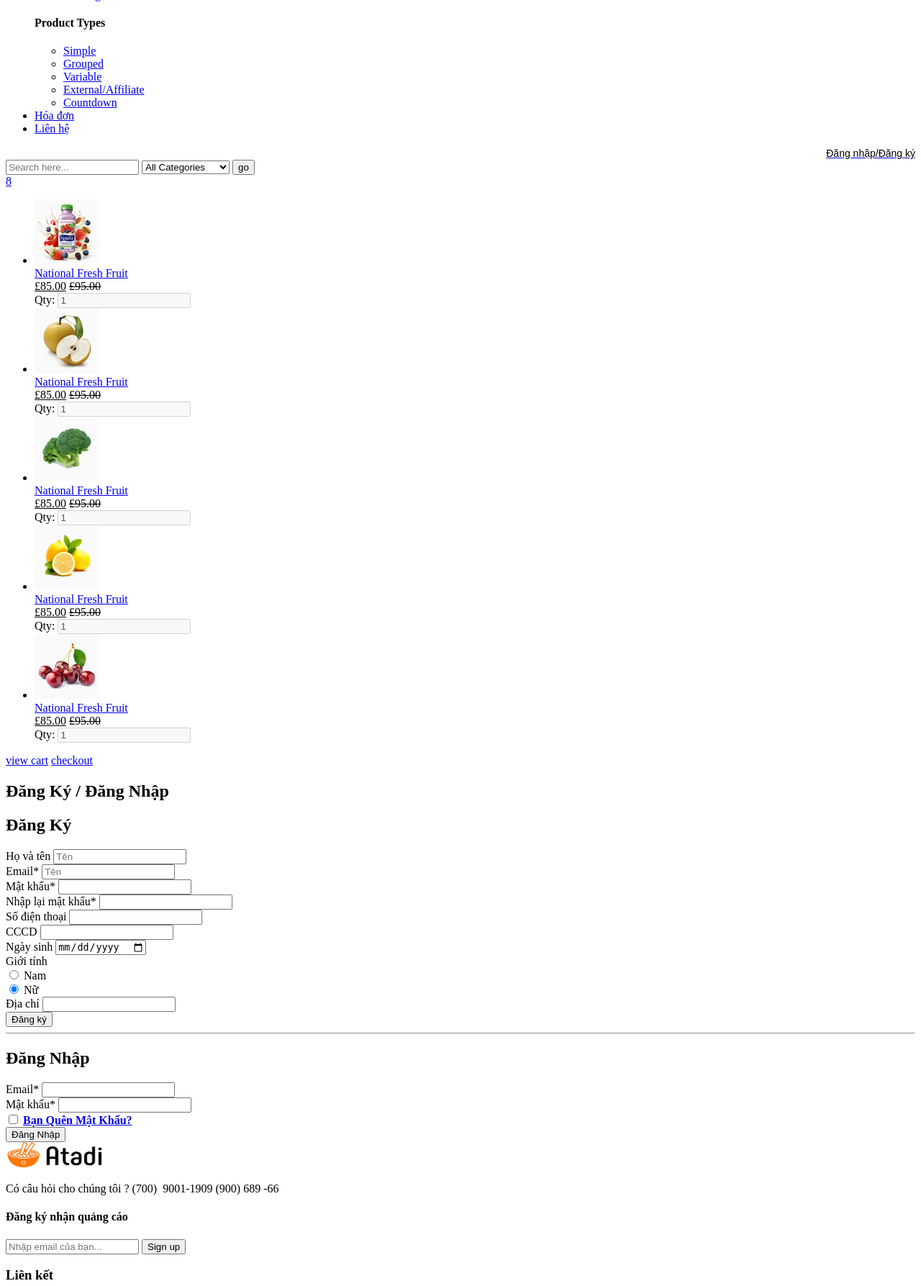
After one commit to NDMTP/Atadi, a PHP site: page /dangki.php in a window 1280 px wide. The commit adds this page. Shown: the part 1480-3267 px from the top of the page at 72% size. Run offline with PHP 8.4, Linux system fonts and the light colour scheme.

Commit message:
dang chinh code dangnhap

```diff
--- /dev/null
+++ b/dangki.php
@@ -0,0 +1,137 @@
+<!DOCTYPE html>
+<html lang="EN">
+
+<!-- footer--><?php
+include("header.php");
+
+?>
+ <title>Đăng nhập - Đăng ký</title>
+<!-- tai khoan Start -->
+<div class="container-fluid pt-5">
+    <div class="text-center mb-4">
+        <h2 class="section-title px-5"><span class="px-2">Đăng Ký / Đăng Nhập</span></h2>
+    </div>
+
+    <div class="row px-xl-5">
+        <!-- dag ky-->
+        <div class="col-lg-5 mb-5">
+            <section class="dangky">
+                <div class="row">
+                    <div class="col-6">
+                        <form class="row g-3 formdangky" action="dangky.php" method="POST">
+                            <h2>Đăng Ký</h2>
+                            <div class="col-12">
+                                <label for="inputAddress" class="form-label">Họ
+                                    và
+                                    tên<span class="error"></span> </label>
+                                <input type="text" class="form-control" id="inputAddress" placeholder="Tên" name="ten">
+                            </div>
+                            <div class="col-12">
+                                <label for="inputAddress" class="form-label">Email<span class="error">*</span> </label>
+                                <input type="email" class="form-control" id="inputEmail4" placeholder="Tên"
+                                    name="email">
+                            </div>
+                            <div class="col-md-6">
+                                <label for="inputPassword4" class="form-label">Mật
+                                    khẩu<span class="error">*</span></label>
+                                <input type="password" class="form-control" id="Mật khẩu" name="psw">
+                            </div>
+                            <div class="col-md-6">
+                                <label for="inputPassword4" class="form-label">Nhập
+                                    lại mật khẩu<span class="error">*</span></label>
+                                <input type="password" class="form-control" id="Nhập lại" name="psw1">
+                            </div>
+                            <div class="col-md-6">
+                                <label for="inputNumberl4" class="form-label">Số
+                                    điện thoại<span class="error"></span></label>
+                                <input type="text" class="form-control" id="inputNumberl4" name="sdt">
+                            </div>
+                            <div class="col-md-6">
+                                <label for="inputNumberl4" class="form-label">CCCD<span class="error"></span></label>
+                                <input type="text" class="form-control" id="inputNumberl4" name="cccd">
+                            </div>
+
+                            <div class="col-md-6">
+                                <label for="inputCity" class="form-label">Ngày
+                                    sinh<span class="error"></span></label>
+                                <input type="date" class="form-control" id="inputdate" name="ngaysinh">
+                            </div>
+                            <div class="col-md-6">
+                                <label for="inputCity" class="form-label">Giới
+                                    tính</label>
+                                <div class="form-check">
+                                    <input class="form-check-input" type="radio" name="gioitinh" id="flexRadioDefault1">
+                                    <label class="form-check-label" for="flexRadioDefault1">
+                                        Nam
+                                    </label>
+                                </div>
+                                <div class="form-check">
+                                    <input class="form-check-input" type="radio" name="gioitinh" id="flexRadioDefault2"
+                                        checked>
+                                    <label class="form-check-label" for="flexRadioDefault2">
+                                        Nữ
+                                    </label>
+                                </div>
+                            </div>
+                            <div class="col-md-12">
+                                <label for="inputtext4" class="form-label">Địa
+                                    chỉ<span class="error"></span></label>
+                                <input type="text" class="form-control" id="Nhập lại" name="diachi">
+                            </div>
+                            <input type="submit" class="mt-2" name="sb" value="Đăng ký">
+                        </form>
+
+                    </div>
+                </div>
+            </section>
+        </div>
+        <!-- ket thuc dk-->
+        <div class="col-lg-2 mb-5">
+            <div id="hredit">
+                <hr>
+            </div>
+        </div>
+        <!-- dag ky-->
+        <div class="col-lg-5 mb-5">
+            <section class="dangky">
+                <div class="row">
+                    <div class="col-6">
+                        <form class="row g-3 formdangky" action="dangnhap.php" method="POST">
+                            <h2>Đăng Nhập</h2>
+                            <div class="col-md-12">
+                                <label for="inputNumberl4" class="form-label">Email<span class="error">*</span></label>
+                                <input type="text" class="form-control" id="inputNumberl" name="email">
+                            </div>
+                            <div class="col-md-12">
+                                <label for="inputPassword4" class="form-label">Mật
+                                    khẩu<span class="error">*</span></label>
+                                <input type="password" class="form-control" id="MatKhau" name="psw1">
+                            </div>
+
+                            <div class="col-12">
+                                <div class="form-check">
+                                    <input class="form-check-input" type="checkbox" id="gridCheck">
+                                    <label class="form-check-label dieukhoansd" for="gridCheck">
+                                        <b> <a href="doimk.php">Bạn Quên Mật Khẩu?</a> </b>
+                                    </label>
+                                </div>
+                            </div>
+                            <input type="submit" name="sb1" value="Đăng Nhập">
+                        </form>
+
+                    </div>
+                </div>
+            </section>
+        </div>
+        <!-- ket thuc dk-->
+    </div>
+</div>
+<!-- tai khoan End -->
+<!-- footer--><?php
+include("footer.php");
+
+?>
+
+</body>
+
+</html>
```
Also changed, not shown: connect.php (added, +13 -0 lines), dangnhap.php (added, +40 -0 lines), login.php (+12 -7 lines), doimk.php (added).
